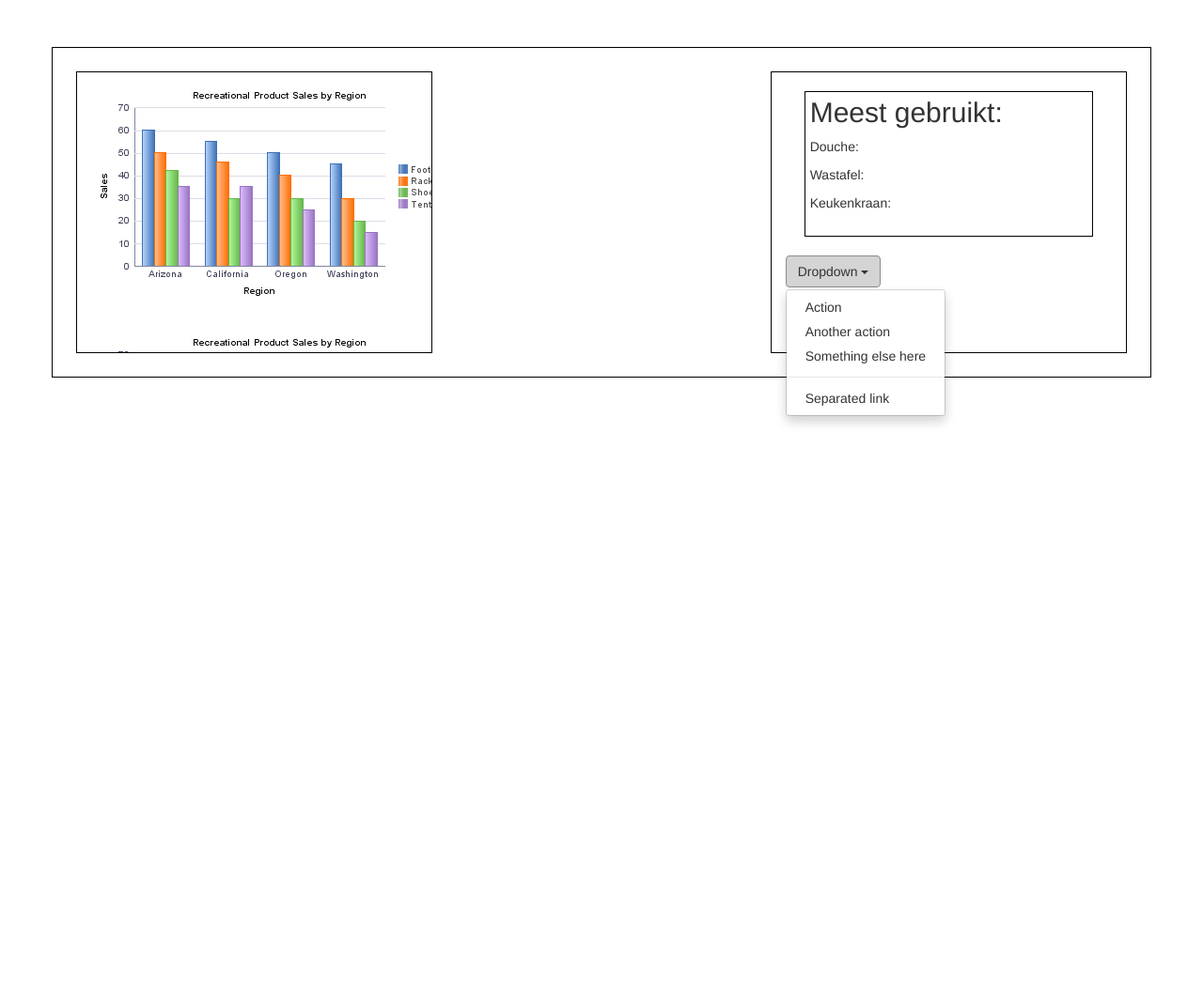
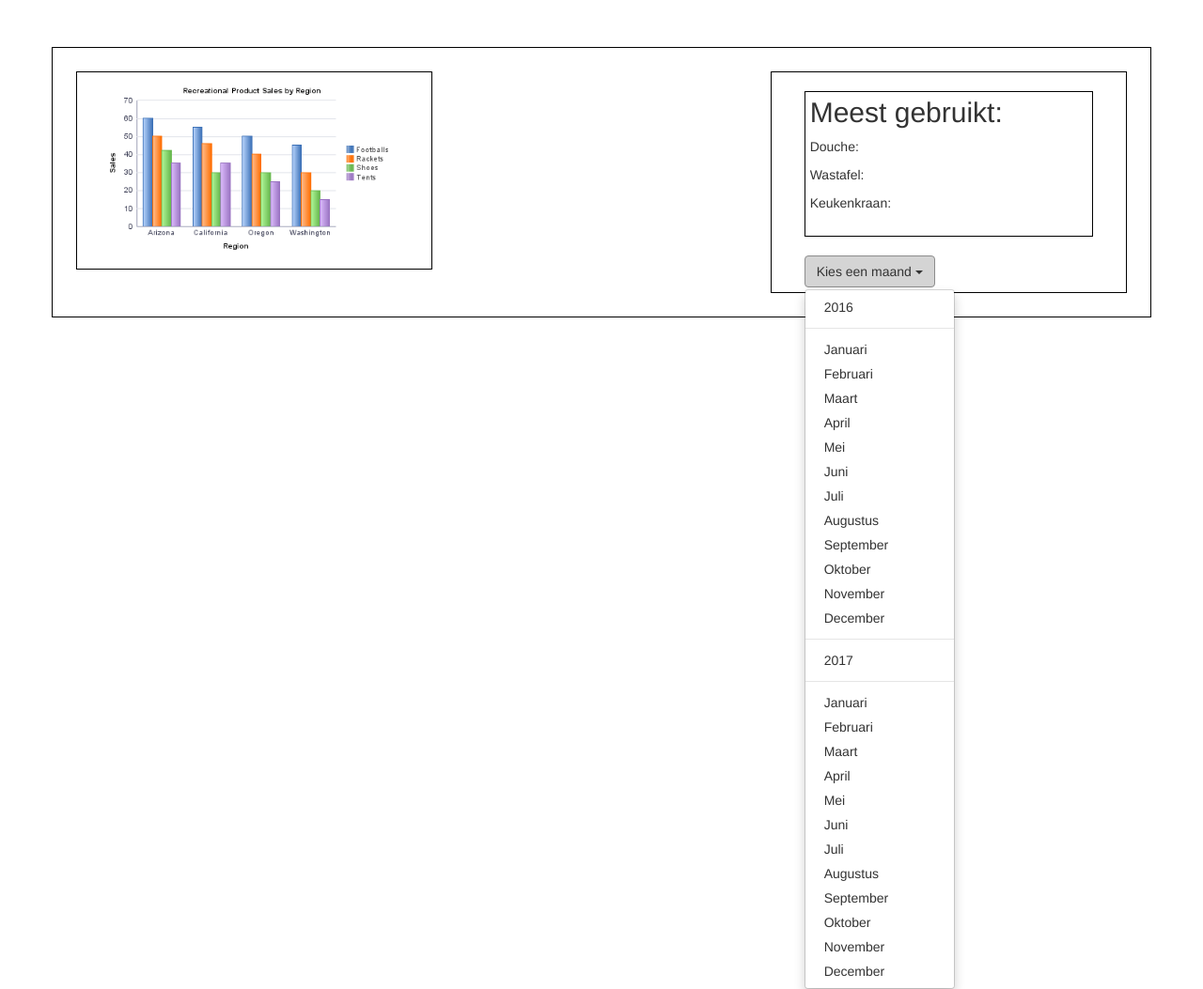
Before and after one commit to Cobesz/WalertInterface, a PHP site: page / in a window 1280 px wide, after a click on "Kies een maand". Shown: the part 50-1103 px from the top of the page at 94% size. Before the commit the page ends 502 px from the top, so only its background shows below. Run offline with PHP 8.4, Linux system fonts and the light colour scheme; some libraries are stand-ins or nearby versions.

Commit message:
Fixed the skeleton

```diff
--- a/assets/css/style.css
+++ b/assets/css/style.css
@@ -15,16 +15,12 @@ nav {
 
 .chart {
     border: 1px solid black;
-    height: 300px;
+    /*height: 300px;*/
     margin: 25px 10px;
 }
 
-.chart-left {
-    background-image: url("../images/grafiek1.png");
-}
-
-.chart-right {
-    float: right;
+.chart-left img{
+    width: 100%;
 }
 
 .chart-right .innerbox {
@@ -43,3 +39,36 @@ nav {
 .chart-right .innerbox ul li {
     list-style: none;
 }
+
+.chart-right .dropdown {
+    margin: 0 20px 5px ;
+    /*bottom: -60px;*/
+}
+
+/*MediaQueries*/
+
+/* Medium Devices, Desktops */
+@media only screen and (min-width : 992px) {
+
+
+
+    .chart-left {
+        float: left;
+    }
+
+
+
+
+    .chart-right {
+        float: right;
+    }
+
+
+}
+
+/* Small Devices, Tablets */
+@media only screen and (min-width : 768px) {
+    /*.chart-left, .chart-right {*/
+        /*float: none;*/
+    /*}*/
+}
--- a/index.php
+++ b/index.php
@@ -7,7 +7,7 @@
         <div class="col-md-12">
 
             <div class="chart chart-left col-md-4">
-                <!--                Grafiekje in css-->
+                <img src="assets/images/grafiek1.png">
             </div>
             <div class="chart chart-right col-md-4">
                 <div class="innerbox">
@@ -27,19 +27,43 @@
                 <div class="dropdown">
                     <button class="btn btn-default dropdown-toggle" type="button" id="dropdownMenu1"
                             data-toggle="dropdown" aria-haspopup="true" aria-expanded="true">
-                        Dropdown
+                        Kies een maand
                         <span class="caret"></span>
                     </button>
                     <ul class="dropdown-menu" aria-labelledby="dropdownMenu1">
-                        <li><a href="#">Action</a></li>
-                        <li><a href="#">Another action</a></li>
-                        <li><a href="#">Something else here</a></li>
+                        <li><a href="#">2016</a></li>
                         <li role="separator" class="divider"></li>
-                        <li><a href="#">Separated link</a></li>
+                        <li><a href="#">Januari</a></li>
+                        <li><a href="#">Februari</a></li>
+                        <li><a href="#">Maart</a></li>
+                        <li><a href="#">April</a></li>
+                        <li><a href="#">Mei</a></li>
+                        <li><a href="#">Juni</a></li>
+                        <li><a href="#">Juli</a></li>
+                        <li><a href="#">Augustus</a></li>
+                        <li><a href="#">September</a></li>
+                        <li><a href="#">Oktober</a></li>
+                        <li><a href="#">November</a></li>
+                        <li><a href="#">December</a></li>
+                        <li role="separator" class="divider"></li>
+                        <li><a href="#">2017</a></li>
+                        <li role="separator" class="divider"></li>
+                        <li><a href="#">Januari</a></li>
+                        <li><a href="#">Februari</a></li>
+                        <li><a href="#">Maart</a></li>
+                        <li><a href="#">April</a></li>
+                        <li><a href="#">Mei</a></li>
+                        <li><a href="#">Juni</a></li>
+                        <li><a href="#">Juli</a></li>
+                        <li><a href="#">Augustus</a></li>
+                        <li><a href="#">September</a></li>
+                        <li><a href="#">Oktober</a></li>
+                        <li><a href="#">November</a></li>
+                        <li><a href="#">December</a></li>
                     </ul>
                 </div>
+            </div>
 
-            </div>
         </div>
     </div>
 </div>
```
